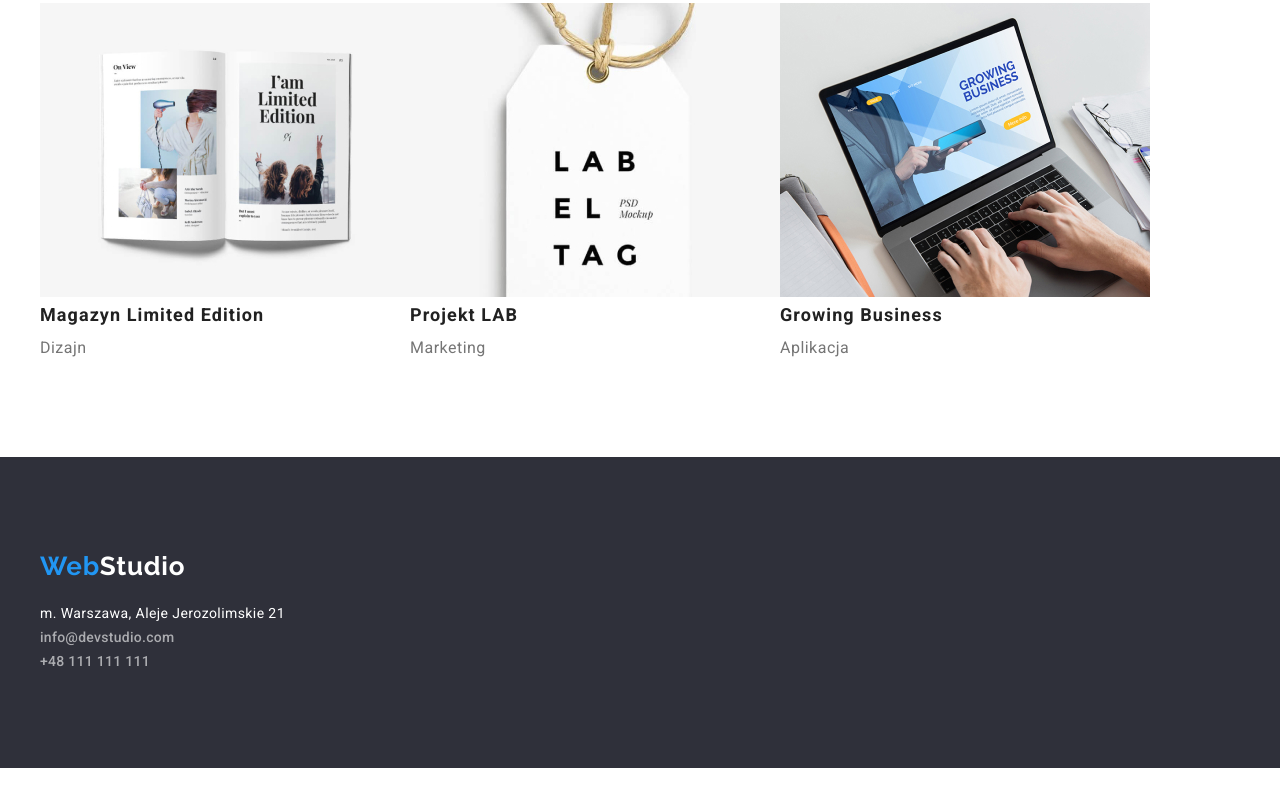
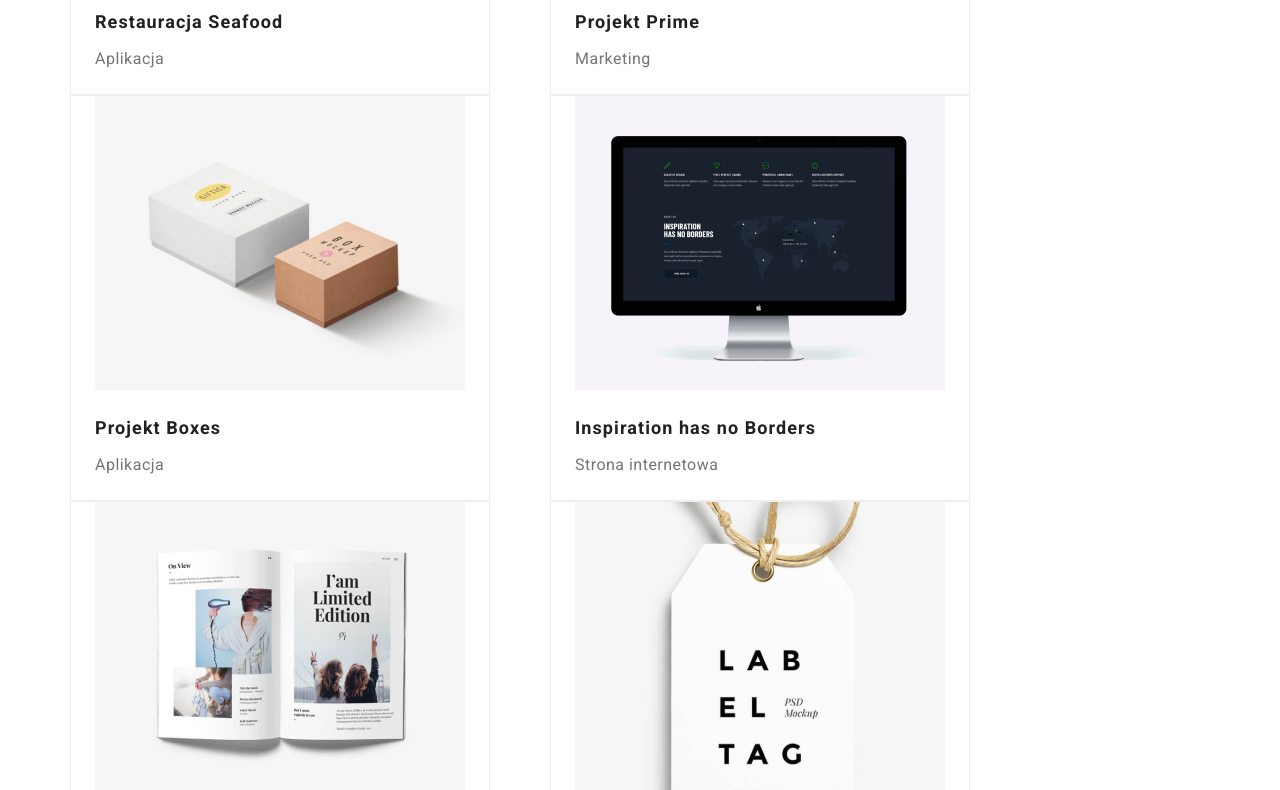
Before and after one commit to jarekbielski/goit-markup-hw-03_ON6, a plain HTML site: page portfolio.html in a window 1280 px wide. Shown: the part 979-1769 px from the top of the page. Before the commit the page ends 1747 px from the top, so only its background shows below. Drawn offline with nearby package versions, Linux system fonts and the light colour scheme.

Commit message:
portfolio what we do

```diff
--- a/css/styles.css
+++ b/css/styles.css
@@ -452,7 +452,38 @@ img {
 .what-we-do {
     display: flex;
     flex-wrap: wrap;
+}
 
+.what-we-do-list {
+    margin-left: 30px;
+    margin-right: 30px;
+    padding-right: 24px;
+    padding-left: 24px;
+    flex-basis: calc(100% / 3-30px);
+    background: #FFFFFF;
+    border: 1px solid #EEEEEE;
+}
+
+.portfolio-discription-title {
+    font-family: var(--main-font);
+    font-weight: 700;
+    font-size: 18px;
+    line-height: 2;
+    letter-spacing: 0.06em;
+    color: #212121;
+    padding-top: 20px;
+    padding-bottom: 4px;
+}
+
+
+.portfolio-discription {
+    font-family: var(--main-font);
+    font-weight: normal;
+    font-size: 16px;
+    line-height: 1.875;
+    letter-spacing: 0.03em;
+    color: #757575;
+    padding-bottom: 20px;
 }
 
 /*---END-WHAT-W-DO-PORTFOLIO---*/
```
